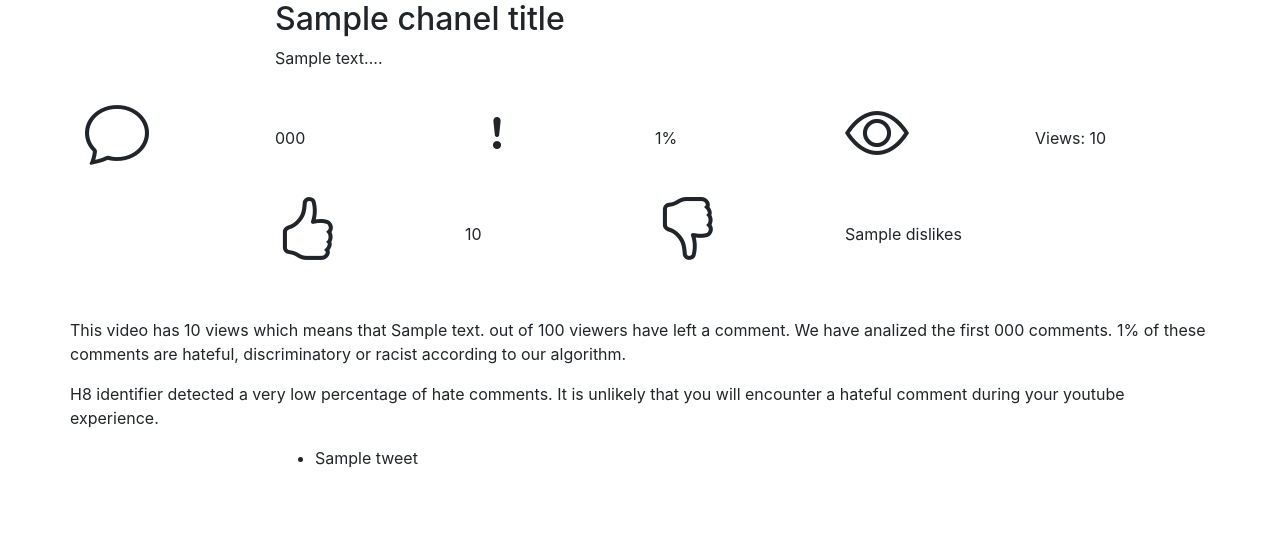
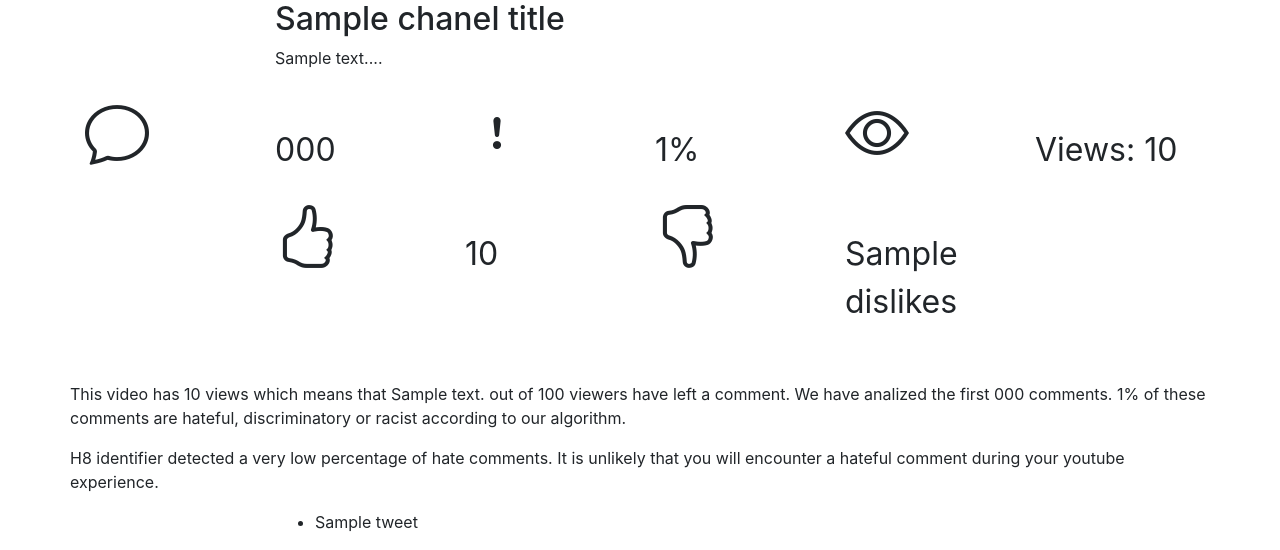
Before and after one commit to TechLabs-Berlin/H8-Identifier, a Flask app: template h8_identifier/templates/result.html in a window 1280 px wide. Shown: the part 733-1283 px from the top of the page. Before the commit the page ends 1201 px from the top, so only its background shows below. Run offline with Flask 2, Linux system fonts and the light colour scheme; the template is opened without the code that fills it: most values are stand-ins (such as "Sample title", 1, 10 or a date in 2020); parts of the project's set-up code (start-up, migrations or seed data) failed here and were passed over; some libraries are stand-ins or nearby versions.

Commit message:
Changed font-size stats

```diff
--- a/h8_identifier/templates/result.html
+++ b/h8_identifier/templates/result.html
@@ -28,21 +28,21 @@
         </div>
         <div class="col-sm-2">
           <div class="col-xs-12" style="height:40px;"></div>
-          <p>{{number_of_comments}}</p>
+          <p style="font-size: 2rem">{{number_of_comments}}</p>
         </div>
         <div class="col-sm-2">
           <i class="bi bi-exclamation" style="font-size: 4rem"></i>
         </div>
         <div class="col-sm-2">
           <div class="col-xs-12" style="height:40px;"></div>
-          <p>{{percent_hate}}%</p>
+          <p style="font-size: 2rem">{{percent_hate}}%</p>
         </div>
         <div class="col-sm-2">
           <i class="bi bi-eye" style="font-size: 4rem"></i>
         </div>
         <div class="col-sm-2">
           <div class="col-xs-12" style="height:40px;"></div>
-          <p>Views: {{views}}</p>
+          <p style="font-size: 2rem">Views: {{views}}</p>
         </div>
 
       </div>
@@ -55,14 +55,14 @@
         </div>
         <div class="col-sm-2">
           <div class="col-xs-12" style="height:40px;"></div>
-          <p>{{likes}}</p>
+          <p style="font-size: 2rem">{{likes}}</p>
         </div>
         <div class="col-sm-2">
           <i class="bi bi-hand-thumbs-down" style="font-size: 4rem"></i>
         </div>
         <div class="col-sm-2">
           <div class="col-xs-12" style="height:40px;"></div>
-          <p>{{dislikes}}</p>
+          <p style="font-size: 2rem">{{dislikes}}</p>
         </div>
         <div class="col-sm-4"></div>
       </div>
```
